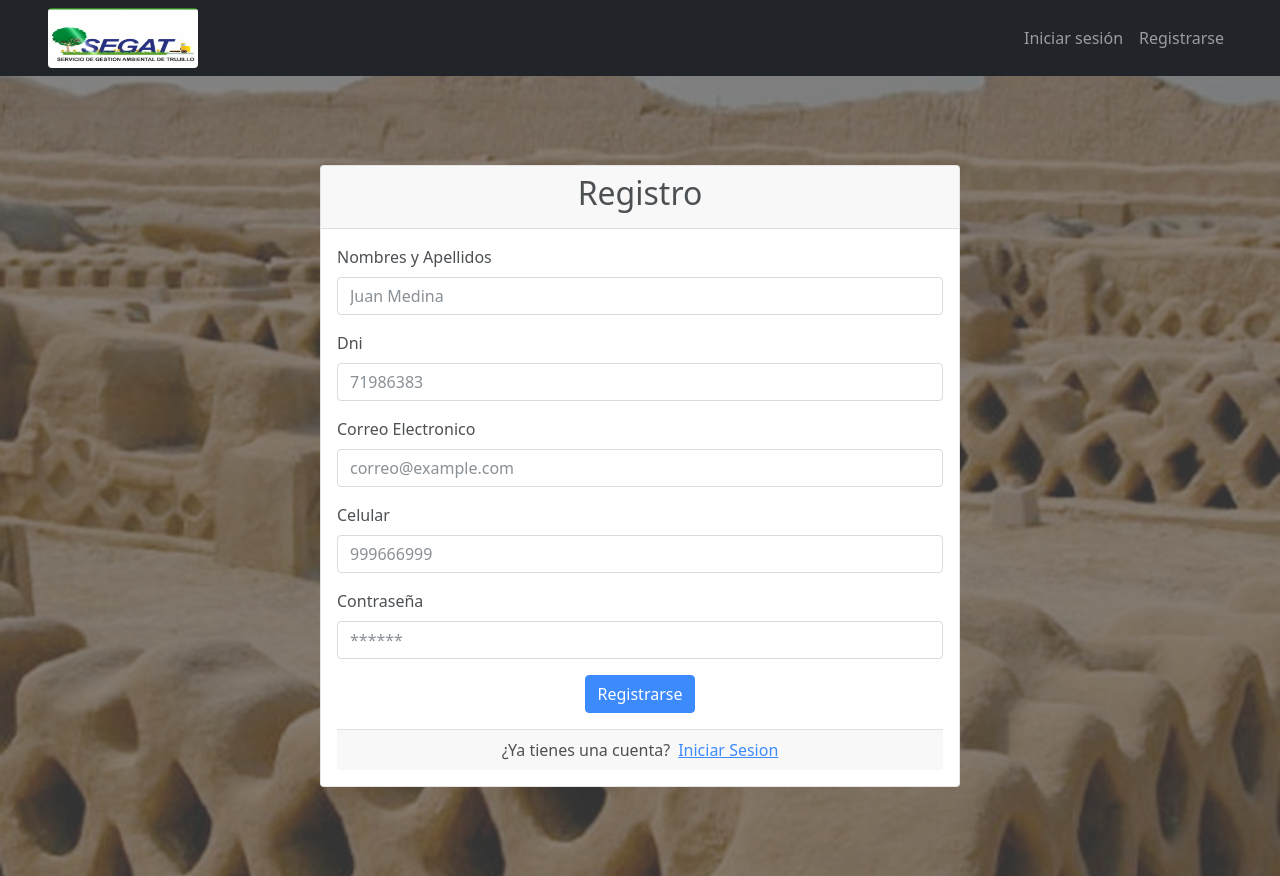
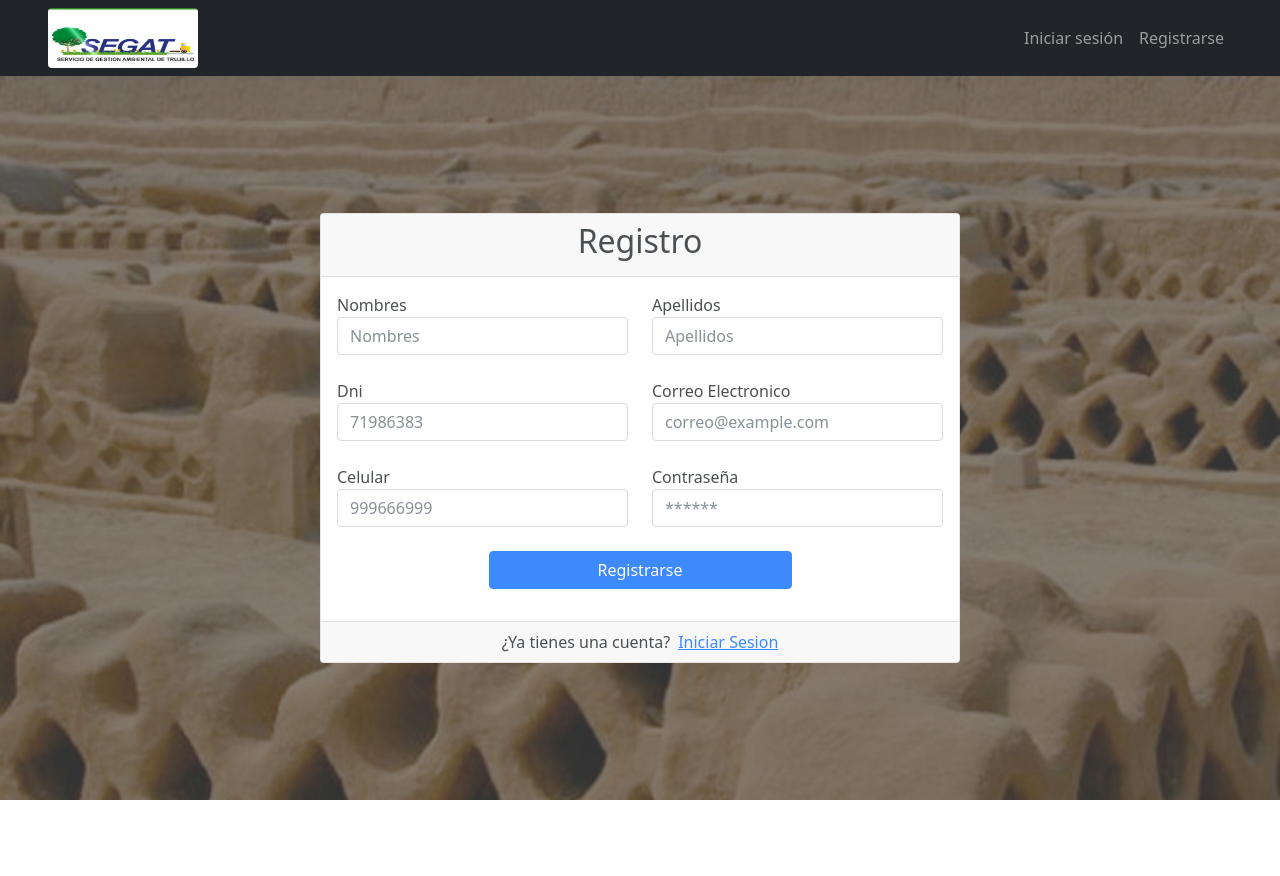
Before and after one commit to renzosanesp10/Segat-App, a React (Vite) app: page /register in a window 1280 px wide. After the commit the page ends 800 px from the top, so only its background shows below. Built offline with nearby package versions, Linux system fonts and the light colour scheme; no server answers.

Commit message:
register and signout

```diff
--- /dev/null
+++ b/src/class/user.js
@@ -0,0 +1,79 @@
+import {
+  getAuth,
+  createUserWithEmailAndPassword,
+  onAuthStateChanged,
+  signOut
+} from 'firebase/auth'
+
+import { app } from '../firebase/credentials'
+
+export class User {
+  #dni
+  #uid
+  #auth
+  #name
+  #phone
+  #email
+  #surname
+  #password
+
+  constructor (setSession) {
+    this.#auth = getAuth(app)
+    this.session(setSession)
+  }
+
+  async register () {
+    try {
+      const userCredential = await createUserWithEmailAndPassword(
+        this.#auth,
+        this.#email,
+        this.#password
+      )
+      return userCredential
+    } catch (error) {
+      console.error(error.message)
+    }
+  }
+
+  signOut () {
+    signOut(this.#auth)
+  }
+
+  setData ({ name, surname, dni, phone, email, password }) {
+    this.#name = name
+    this.#surname = surname
+    this.#dni = dni
+    this.#phone = phone
+    this.#email = email
+    this.#password = password
+  }
+
+  getData () {
+    return {
+      name: this.#name,
+      surname: this.#surname,
+      dni: this.#dni,
+      phone: this.#phone,
+      email: this.#email,
+      password: this.#password
+    }
+  }
+
+  session (setSession) {
+    onAuthStateChanged(this.#auth, user => {
+      if (user) {
+        setSession(user)
+      } else {
+        setSession(null)
+      }
+    })
+  }
+
+  getUid () {
+    return this.#uid
+  }
+
+  getName () {
+    return this.#name
+  }
+}
--- /dev/null
+++ b/src/components/Card.jsx
@@ -0,0 +1,11 @@
+import React from 'react'
+
+export const Card = ({ header, footer, children }) => {
+  return (
+    <div className='card'>
+      {header && <div className='card-header'>{header}</div>}
+      <div className='card-body'>{children}</div>
+      {footer && <div className='card-footer'>{footer}</div>}
+    </div>
+  )
+}
--- /dev/null
+++ b/src/context/AuthContext.jsx
@@ -0,0 +1,23 @@
+import { createContext, useState, useEffect } from 'react'
+import { User } from '../class/user'
+
+export const AuthContext = createContext()
+
+const Provider = ({ children }) => {
+  const [user, setUser] = useState(null)
+  const objUser = new User(setUser)
+
+  useEffect(() => {
+    console.log(user)
+  }, [user])
+
+  return (
+    <AuthContext.Provider value={{ user, setUser, objUser }}>
+      {children}
+    </AuthContext.Provider>
+  )
+}
+
+const Auth = { Provider }
+
+export default Auth
--- /dev/null
+++ b/src/context/Providers.jsx
@@ -0,0 +1,5 @@
+import AuthContext from './AuthContext'
+
+export const Providers = ({ children }) => {
+  return <AuthContext.Provider>{children}</AuthContext.Provider>
+}
--- a/src/firebase/credentials.js
+++ b/src/firebase/credentials.js
@@ -1,18 +1,26 @@
 // Import the functions you need from the SDKs you need
-import { initializeApp } from "firebase/app";
+import { initializeApp } from 'firebase/app'
 // TODO: Add SDKs for Firebase products that you want to use
 // https://firebase.google.com/docs/web/setup#available-libraries
 
 // Your web app's Firebase configuration
-const firebaseConfig = {
+/* const firebaseConfig = {
   apiKey: "AIzaSyCaELBpjkiPmBj_B8LlsLg0ikhjweHIido",
   authDomain: "medioambiente-ba528.firebaseapp.com",
   projectId: "medioambiente-ba528",
   storageBucket: "medioambiente-ba528.appspot.com",
   messagingSenderId: "557889603316",
   appId: "1:557889603316:web:04c1b24de65f2f448680a1"
-};
+}; */
+
+const firebaseConfig = {
+  apiKey: 'AIzaSyAMrd8rRwfK8d9XwRXfMA5WVnQpADNqWiE',
+  authDomain: 'prueba-4e054.firebaseapp.com',
+  projectId: 'prueba-4e054',
+  storageBucket: 'prueba-4e054.appspot.com',
+  messagingSenderId: '260105210877',
+  appId: '1:260105210877:web:e325f1a0bddcd5dfce2794'
+}
 
 // Initialize Firebase
-const app = initializeApp(firebaseConfig);
-export { app };
+export const app = initializeApp(firebaseConfig)
--- a/src/main.jsx
+++ b/src/main.jsx
@@ -4,9 +4,10 @@ import ReactDOM from 'react-dom/client'
 import { Home } from './pages/Home'
 import { Login } from './pages/Login'
 import { Register } from './pages/Register'
+import { Providers } from './context/Providers'
+import { Registrohc } from './pages/Registrohc'
 import { LayoutContainer } from './layouts/LayoutContainer'
 import { HechoContaminacion } from './pages/HechoContaminacion'
-import { Registrohc } from './pages/Registrohc'
 import { BrowserRouter, Route, Routes } from 'react-router-dom'
 
 import './styles/globalStyles.css'
@@ -15,6 +16,7 @@ import 'bootstrap/dist/js/bootstrap.bundle'
 
 ReactDOM.createRoot(document.getElementById('root')).render(
   <BrowserRouter>
+    <Providers>
       <LayoutContainer>
         <Routes>
           <Route path='/' element={<Home />} />
@@ -24,5 +26,6 @@ ReactDOM.createRoot(document.getElementById('root')).render(
           <Route path='/Registro-hc' element={<Registrohc />} />
         </Routes>
       </LayoutContainer>
+    </Providers>
   </BrowserRouter>
 )
--- a/src/pages/Register.jsx
+++ b/src/pages/Register.jsx
@@ -1,79 +1,126 @@
-import React from 'react'
-import '../styles/register.css'
+import { useState, useContext } from 'react'
 import { Link } from 'react-router-dom'
 
+import { Card } from '../components/Card'
+import { AuthContext } from '../context/AuthContext'
+
 export const Register = () => {
+  const { user, setUser, objUser } = useContext(AuthContext)
+  const [registerInfo, setRegisterInfo] = useState({
+    name: '',
+    surname: '',
+    dni: '',
+    email: '',
+    phone: '',
+    password: ''
+  })
+
+  const handleChange = e => {
+    const { name, value } = e.target
+    setRegisterInfo({ ...registerInfo, [name]: value })
+  }
+
+  const handleSubmit = async e => {
+    e.preventDefault()
+    try {
+      objUser.setData(registerInfo)
+      const userCredential = await objUser.register()
+      console.log(userCredential)
+    } catch (error) {
+      console.error(error)
+    }
+  }
+
   return (
-    <div className='contenedor'>
-      <div className='w-50 card'>
-        <div className='card-header text-center'>
-          <h2>Registro</h2>
-        </div>
-
-        <div className='card-body'>
-          <div className='mb-3'>
-            <label htmlFor='exampleFormControlInput1' className='form-label'>
-              Nombres y Apellidos
-            </label>
-            <input
-              type='text'
-              className='form-control'
-              id='exampleFormControlInput1'
-              placeholder='Juan Medina'
-            />
-          </div>
-          <div className='mb-3'>
-            <label htmlFor='exampleFormControlInput' className='form-label'>
-              Dni
-            </label>
-            <input
-              type='text'
-              className='form-control'
-              id='exampleFormControlInput1'
-              placeholder='71986383'
-            />
-          </div>
-          <div className='mb-3'>
-            <label htmlFor='exampleFormControlInput' className='form-label'>
-              Correo Electronico
-            </label>
-            <input
-              type='email'
-              className='form-control'
-              id='exampleFormControlInput1'
-              placeholder='correo@example.com'
-            />
-          </div>
-          <div className='mb-3'>
-            <label htmlFor='exampleFormControlInput' className='form-label'>
-              Celular
-            </label>
-            <input
-              type='text'
-              className='form-control'
-              id='exampleFormControlInput1'
-              placeholder='999666999'
-            />
-          </div>
-          <div className='mb-3'>
-            <label htmlFor='exampleFormControlInput1' className='form-label'>
-              Contraseña
-            </label>
-            <input
-              type='password'
-              className='form-control'
-              id='exampleFormControlInput1'
-              placeholder='******'
-            />
-          </div>
-          <div className='mb-3 d-flex justify-content-center'>
-            <button className='btn btn-primary'>Registrarse</button>
-          </div>
-          <div className='card-footer d-flex justify-content-center align-items-center gap-2'>
-            <p className='m-0'>¿Ya tienes una cuenta?</p>
-            <Link to='/login'>Iniciar Sesion</Link>
-          </div>
-        </div>
+    <div className='container_background'>
+      <div className='w-50'>
+        <Card
+          header={<h2 className='text-center'>Registro</h2>}
+          footer={
+            <div className='d-flex justify-content-center align-items-center gap-2'>
+              <p className='m-0'>¿Ya tienes una cuenta?</p>
+              <Link to='/login'>Iniciar Sesion</Link>
+            </div>
+          }
+        >
+          <form onSubmit={handleSubmit}>
+            <div className='row mb-3'>
+              <label className='col-6 form-label'>
+                Nombres
+                <input
+                  type='text'
+                  name='name'
+                  placeholder='Nombres'
+                  className='form-control'
+                  onChange={handleChange}
+                  value={registerInfo.name}
+                />
+              </label>
+              <label className='col-6 form-label'>
+                Apellidos
+                <input
+                  type='text'
+                  name='surname'
+                  placeholder='Apellidos'
+                  className='form-control'
+                  onChange={handleChange}
+                  value={registerInfo.surname}
+                />
+              </label>
+            </div>
+            <div className='row mb-3'>
+              <label className='col-6 form-label'>
+                Dni
+                <input
+                  type='text'
+                  name='dni'
+                  placeholder='71986383'
+                  onChange={handleChange}
+                  className='form-control'
+                  value={registerInfo.dni}
+                />
+              </label>
+              <label className='col-6 form-label'>
+                Correo Electronico
+                <input
+                  type='email'
+                  name='email'
+                  onChange={handleChange}
+                  className='form-control'
+                  value={registerInfo.email}
+                  placeholder='correo@example.com'
+                />
+              </label>
+            </div>
+            <div className='row mb-3'>
+              <label className='col-6 form-label'>
+                Celular
+                <input
+                  type='text'
+                  name='phone'
+                  placeholder='999666999'
+                  className='form-control'
+                  onChange={handleChange}
+                  value={registerInfo.phone}
+                />
+              </label>
+              <label className='col-6 form-label'>
+                Contraseña
+                <input
+                  type='password'
+                  name='password'
+                  placeholder='******'
+                  className='form-control'
+                  onChange={handleChange}
+                  value={registerInfo.password}
+                />
+              </label>
+            </div>
+            <div className='mb-3 d-flex justify-content-center'>
+              <button className='btn btn-primary w-50'>Registrarse</button>
+            </div>
+          </form>
+        </Card>
       </div>
     </div>
   )
--- a/src/styles/globalStyles.css
+++ b/src/styles/globalStyles.css
@@ -3,3 +3,23 @@
   margin: 0;
   box-sizing: border-box;
 }
+
+#root {
+  display: flex;
+  flex-direction: column;
+  height: 100vh;
+}
+
+.container_background {
+  background: linear-gradient(rgba(0, 0, 0, 0.6), rgba(0, 0, 0, 0.6)),
+    url(/images/chanchan.jpg);
+  background-repeat: no-repeat;
+  background-position: center;
+  background-size: cover;
+  width: 100%;
+  height: 100%;
+  opacity: 0.8;
+  display: flex;
+  justify-content: center;
+  align-items: center;
+}
--- a/src/styles/login.css
+++ /dev/null
@@ -1,13 +0,0 @@
-.contenedor {
-  background: linear-gradient(rgba(0, 0, 0, 0.6), rgba(0, 0, 0, 0.6)),
-    url(/public/images/chanchan.jpg);
-  width: 100vw;
-  height: 100vh;
-  background-repeat: no-repeat;
-  background-position: center;
-  background-size: cover;
-  opacity: 0.8;
-  display: flex;
-  justify-content: center;
-  align-items: center;
-}
```
Also changed, not shown: src/components/Navbar.jsx (+16 -5 lines), src/pages/Login.jsx (+14 -13 lines). Lines whose indentation alone changed are shown as unchanged.
